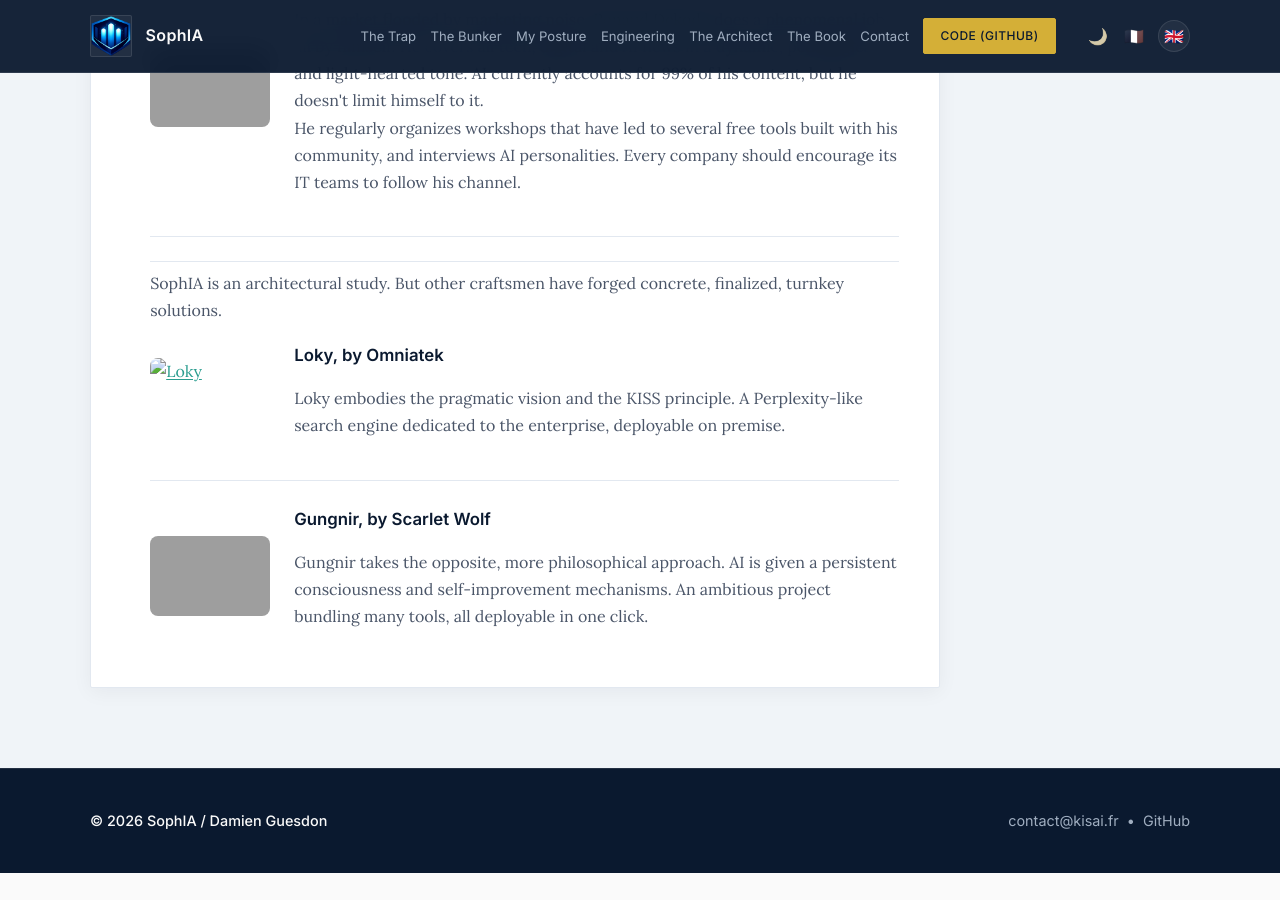
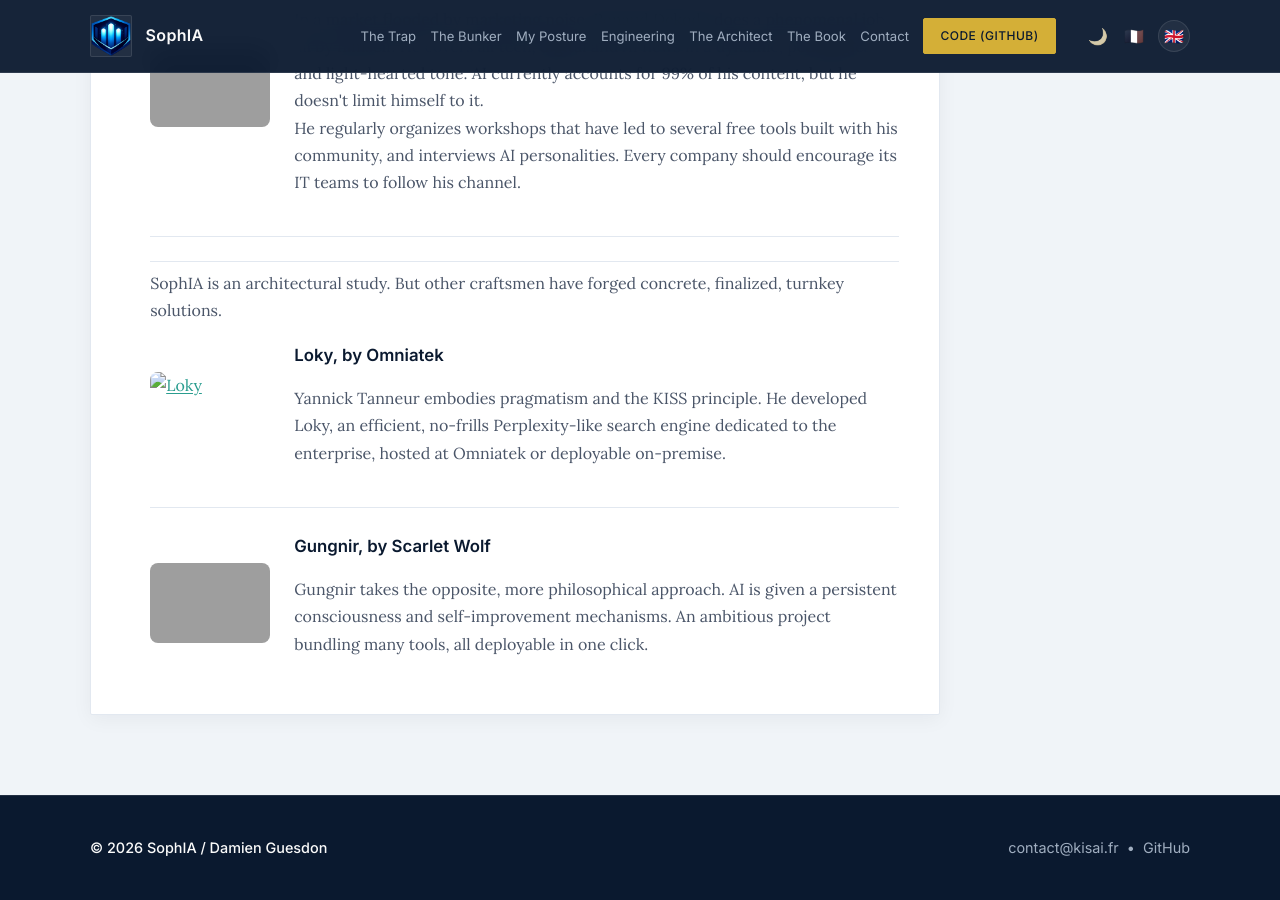
Before and after one commit to Kisai-DG-SLU/SophIA, a Jekyll site: the page built from architecte.html, in a window 1280 px wide and 900 px high, scrolled down 3117 px, cut to the strip 0-900 px from the top of the window. Built offline with Jekyll 4.4.1, drawn with Linux system fonts in a browser that asks for light colours; before the commit the page ends 3990 px from its top, so only the background shows below that; grey boxes are pictures that could not be loaded.

Commit message:
Loky : description centrée sur Yannick Tanneur, pragmatisme, efficace sans fioritures

```diff
--- a/_includes/i18n/architecte.js
+++ b/_includes/i18n/architecte.js
@@ -43,7 +43,7 @@
           eco1Desc: "Dans un marché inondé par le bruit marketing, <a href='https://www.renaud-dekode.fr/' target='_blank'>Renaud Dekode</a> effectue à lui seul un travail phénoménal de veille. Il anime de manière dynamique, pédagogique et sur un ton léger toutes les actualités de la tech, du digital et de l'IA. L'IA occupe aujourd'hui 99% de ses actualités, mais il ne s'y limite pas.<br>Il organise régulièrement des ateliers qui ont permis de développer plusieurs outils gratuits avec sa communauté, et interviewe des personnalités de l'IA. Toute entreprise devrait inciter ses équipes IT à suivre sa chaîne.",
           ecoLead: "SophIA est une étude architecturale. Mais d'autres artisans ont forgé des solutions concrètes, finalisées et clé en main.",
           eco2Title: "<a href='https://loki.omniatek.fr/' target='_blank' rel='noopener noreferrer'>Loky, par Omniatek</a>",
-          eco2Desc: "Loky incarne la vision pragmatique et le principe KISS. Un Perplexity-like dédié à l'entreprise, déployable on premise.",
+          eco2Desc: "Yannick Tanneur incarne le pragmatisme et le principe KISS. En ce sens, il a développé Loky, un Perplexity-like efficace, sans fioritures, dédié à l'entreprise, hébergé chez Omniatek ou déployable on-premise.",
           eco3Title: "<a href='https://scarletwolf.cloud/' target='_blank' rel='noopener noreferrer'>Gungnir, par Scarlet Wolf</a>",
           eco3Desc: "Gungnir adopte une vision opposée, plus philosophique. L'IA y est dotée d'une conscience persistante et de mécanismes d'auto-amélioration. Un projet ambitieux qui regroupe de nombreux outils, le tout déployable en un seul clic."
         },
@@ -92,7 +92,7 @@
           eco1Desc: "In a market flooded by marketing noise, <a href='https://www.renaud-dekode.fr/' target='_blank'>Renaud Dekode</a> does a phenomenal job all by himself. He covers all tech, digital and AI news in a dynamic, pedagogical and light-hearted tone. AI currently accounts for 99% of his content, but he doesn't limit himself to it.<br>He regularly organizes workshops that have led to several free tools built with his community, and interviews AI personalities. Every company should encourage its IT teams to follow his channel.",
           ecoLead: "SophIA is an architectural study. But other craftsmen have forged concrete, finalized, turnkey solutions.",
           eco2Title: "<a href='https://loki.omniatek.fr/' target='_blank' rel='noopener noreferrer'>Loky, by Omniatek</a>",
-          eco2Desc: "Loky embodies the pragmatic vision and the KISS principle. A Perplexity-like search engine dedicated to the enterprise, deployable on premise.",
+          eco2Desc: "Yannick Tanneur embodies pragmatism and the KISS principle. He developed Loky, an efficient, no-frills Perplexity-like search engine dedicated to the enterprise, hosted at Omniatek or deployable on-premise.",
           eco3Title: "<a href='https://scarletwolf.cloud/' target='_blank' rel='noopener noreferrer'>Gungnir, by Scarlet Wolf</a>",
           eco3Desc: "Gungnir takes the opposite, more philosophical approach. AI is given a persistent consciousness and self-improvement mechanisms. An ambitious project bundling many tools, all deployable in one click."
         },
--- a/architecte.html
+++ b/architecte.html
@@ -139,7 +139,7 @@
               </div>
               <div class="eco-item-content">
                 <h4 data-i18n="arch.eco2Title"><a href="https://loki.omniatek.fr/" target="_blank" rel="noopener noreferrer">Loky, par Omniatek</a></h4>
-                <p data-i18n="arch.eco2Desc">Loky incarne la vision pragmatique et le principe KISS. Un Perplexity-like dédié à l'entreprise, déployable on premise.</p>
+                <p data-i18n="arch.eco2Desc">Yannick Tanneur incarne le pragmatisme et le principe KISS. En ce sens, il a développé Loky, un Perplexity-like efficace, sans fioritures, dédié à l'entreprise, hébergé chez Omniatek ou déployable on-premise.</p>
               </div>
             </li>
             <li class="eco-item-renaud">
```
